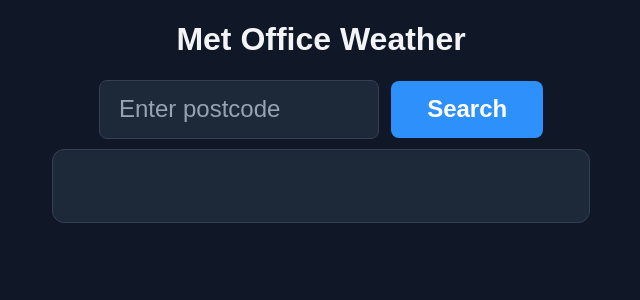
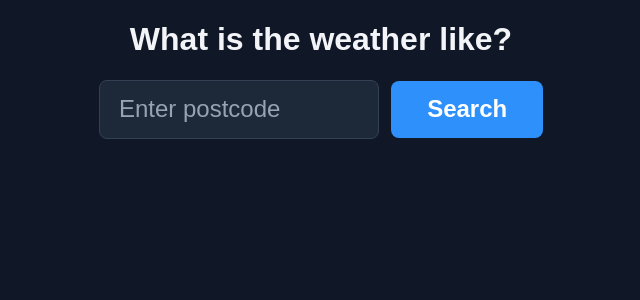
Before and after one commit to tev-partridge/met-office, a React (Vite) app in the folder frontend/: page / in a window 1280 px wide. Shown: the top 300 px of the page, without its empty margins (319-959 px from the left). Built offline with nearby package versions, Linux system fonts and the light colour scheme.

Commit message:
Put place name in heading

```diff
--- a/frontend/src/App.css
+++ b/frontend/src/App.css
@@ -43,10 +43,8 @@
 }
 
 .place-name {
-    font-size: 1.5em;
-    font-weight: 600;
-    margin: 24px 0 0;
-    color: #f2f4f7;
+    margin: 5em 0 0;
+    color: red;
 }
 
 .forecast {
@@ -57,7 +55,6 @@
     overflow-x: auto;
     margin: 10px auto 20px auto;
     padding: 24px 28px;
-    min-width: 30em;
     max-width: fit-content;
     background: #1d2939;
     border: 1px solid #344054;
--- a/frontend/src/App.tsx
+++ b/frontend/src/App.tsx
@@ -23,12 +23,12 @@
     setPostcode(data.target.value)
   }
   return <>
-    <h1> Met Office Weather </h1>
+    <h1> What is the weather like{placeName ? <span className="place-name"> in {placeName}?</span> : <span>?</span>}</h1>
     <form action="" onSubmit={formHandler}>
       <input type="text" id="postcodeInput" onChange={updatePostcode} placeholder="Enter postcode"/>
       <input type="submit" value="Search" id="postcodeSubmit" />
     </form>
-    {placeName && <h2 className="place-name">{placeName}</h2>}
+    {tableData.length > 0 && (
       <div className="forecast">
         {tableData.map((item: any, index: number) => (
             <React.Fragment key={index}>
@@ -38,6 +38,7 @@
             </React.Fragment>
         ))}
       </div>
+    )}
   </>;
 }
 export default App;
```
Lines whose indentation alone changed are shown as unchanged.
